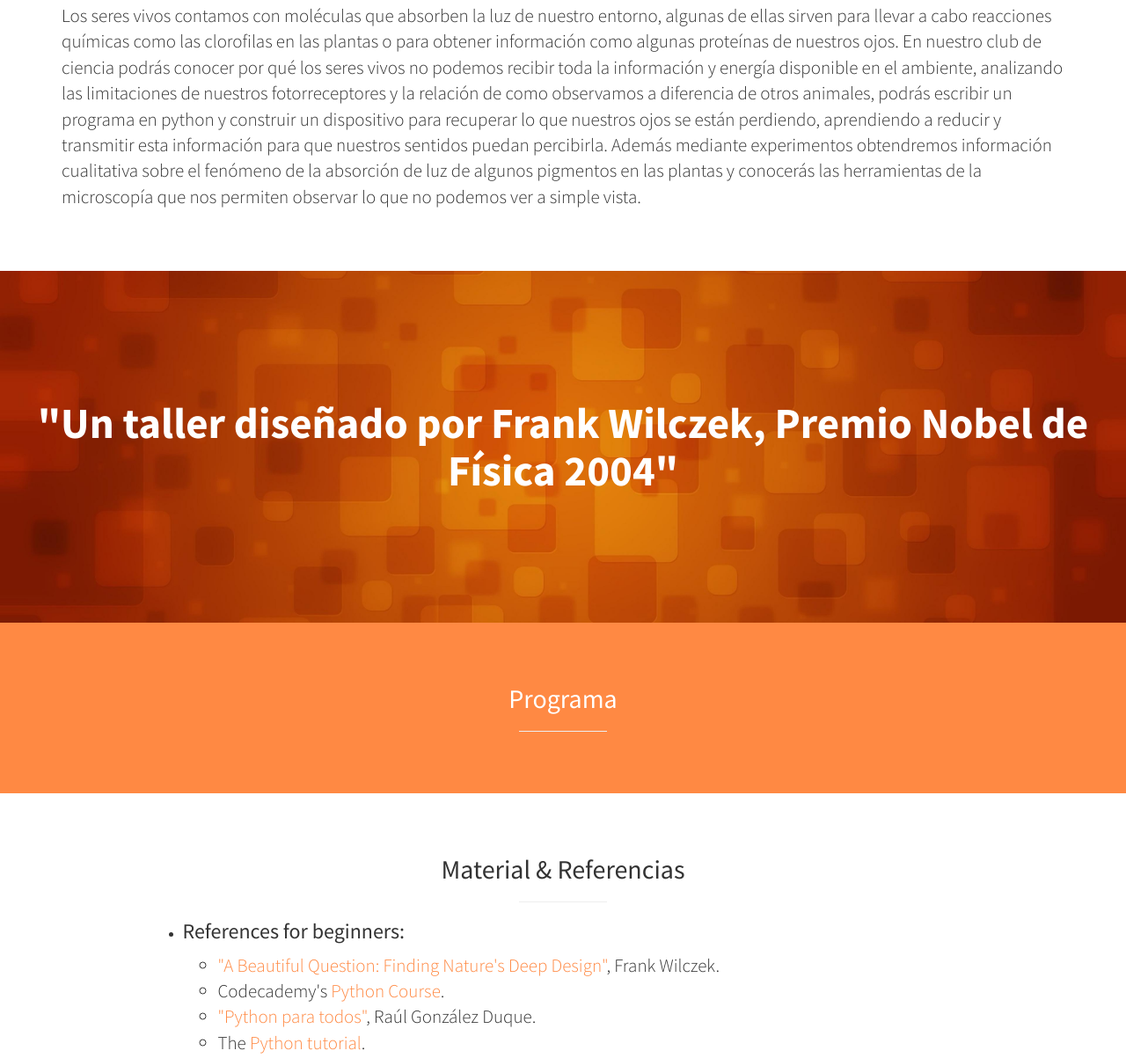
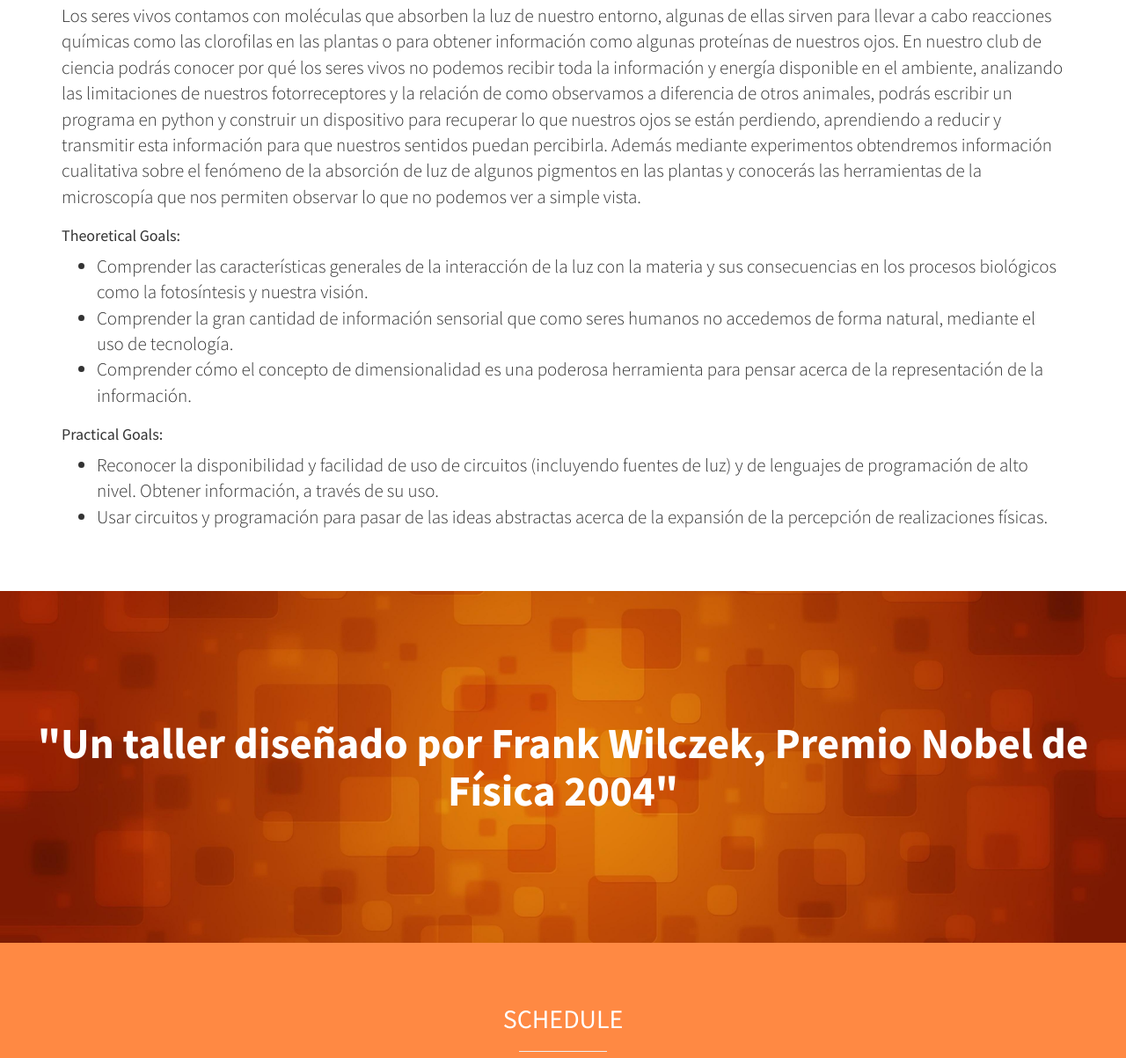
Before and after one commit to RodolfoFerro/Descubriendo, a plain HTML site: page index.html in a window 1280 px wide. Shown: the part 941-2144 px from the top of the page at 88% size. Drawn offline with Linux system fonts and the light colour scheme.

Commit message:
Update site

```diff
--- a/index.html
+++ b/index.html
@@ -79,6 +79,17 @@
                     <h2 class="text-center">Acerca del club</h2>
                     <hr class="small">
                     <p class="lead">Los seres vivos contamos con moléculas que absorben la luz de nuestro entorno, algunas de ellas sirven para llevar a cabo reacciones químicas como las clorofilas en las plantas o para obtener información como algunas proteínas de nuestros ojos. En nuestro club de ciencia podrás conocer por qué los seres vivos no podemos recibir toda la información y energía disponible en el ambiente, analizando las limitaciones de nuestros fotorreceptores y la relación de como observamos a diferencia de otros animales, podrás escribir un programa en python y construir un dispositivo para recuperar lo que nuestros ojos se están perdiendo, aprendiendo a reducir y transmitir esta información para que nuestros sentidos puedan percibirla. Además mediante experimentos obtendremos información cualitativa sobre el fenómeno de la absorción de luz de algunos pigmentos en las plantas y conocerás las herramientas de la microscopía que nos permiten observar lo que no podemos ver a simple vista.</p>
+                    <h4>Theoretical Goals:</h4>
+                    <ul class="lead">
+                      <li>Comprender las características generales de la interacción de la luz con la materia y sus consecuencias en los procesos biológicos como la fotosíntesis y nuestra visión.</li>
+                      <li>Comprender la gran cantidad de información sensorial que como seres humanos no accedemos de forma natural, mediante el uso de tecnología.</li>
+                      <li>Comprender cómo el concepto de dimensionalidad es una poderosa herramienta para pensar acerca de la representación de la información.</li>
+                    </ul>
+                    <h4>Practical Goals:</h4>
+                    <ul class="lead">
+                      <li>Reconocer la disponibilidad y facilidad de uso de circuitos (incluyendo fuentes de luz) y de lenguajes de programación de alto nivel. Obtener información, a través de su uso.</li>
+                      <li>Usar circuitos y programación para pasar de las ideas abstractas acerca de la expansión de la percepción de realizaciones físicas.</li>
+                    </ul>
                 </div>
             </div>
             <!-- /.row -->
@@ -99,9 +110,9 @@
         <div class="container">
             <div class="row">
                 <div class="col-lg-10 col-lg-offset-1">
-                    <h2 class="text-center">Programa</h2>
+                    <h2 class="text-center">SCHEDULE</h2>
                     <hr class="small">
-                    <!-- <ul>
+                    <ul>
                       <li><h3>DAY 0: <span style="font-size:0.7em;"><br>(Sunday, July 31st)</span></h3></li>
                       <ul class="lead">
                         <li>Inauguration: Clubes de Ciencia México 2016 in Guanajuato.</li>
@@ -142,7 +153,7 @@
                         <li>Closing: Clubes de Ciencia México 2016 in Guanajuato.</li>
                         <li>Clubs' work presentation at Auditorio General de la Universidad de Guanajuato.</li>
                       </ul>
-                    </ul> -->
+                    </ul>
                 </div>
                 <!-- /.col-lg-10 -->
             </div>
```
